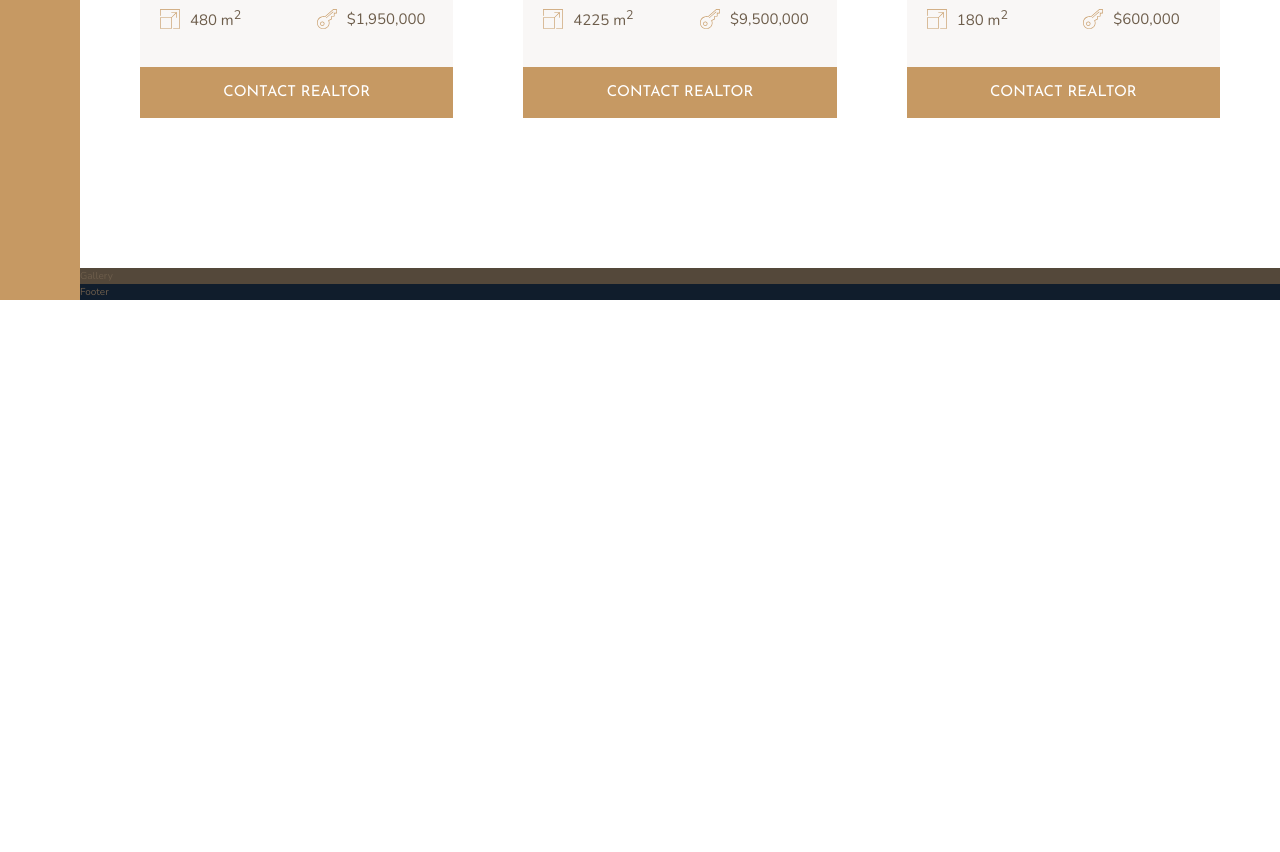
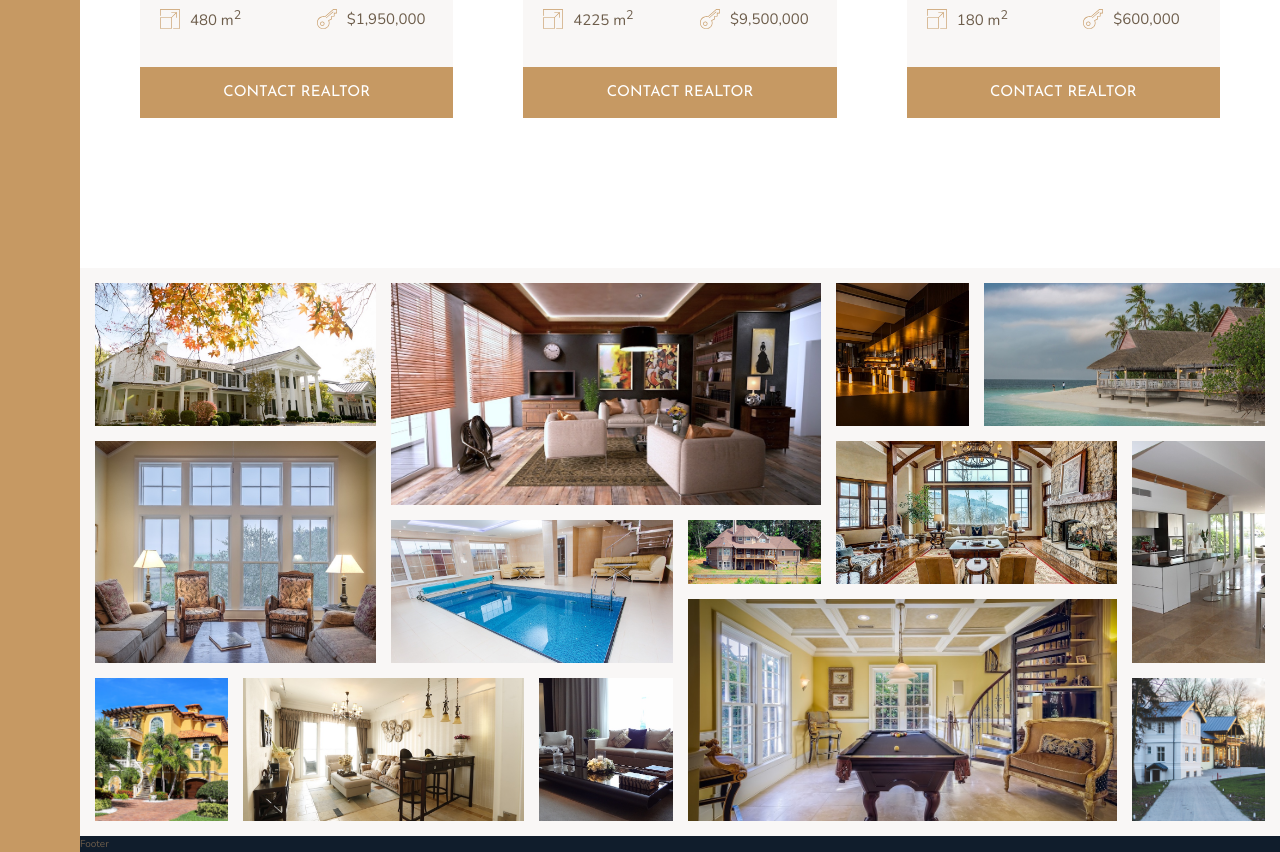
Before and after one commit to jyandell83/advanced-css-project-3, a plain HTML site: page index.html in a window 1280 px wide. Shown: the part 2804-3656 px from the top of the page. Before the commit the page ends 3104 px from the top, so only its background shows below. Drawn offline with nearby package versions, Linux system fonts and the light colour scheme.

Commit message:
finish gallery

```diff
--- a/css/style.css
+++ b/css/style.css
@@ -202,8 +202,60 @@ body {
     grid-column: 1 / -1; }
 
 .gallery {
-  background-color: #54483A;
-  grid-column: full-start / full-end; }
+  background-color: #f9f7f6;
+  grid-column: full-start / full-end;
+  display: grid;
+  grid-template-columns: repeat(8, 1fr);
+  grid-template-rows: repeat(7, 5vw);
+  grid-gap: 1.5rem;
+  padding: 1.5rem; }
+  .gallery__item--1 {
+    grid-row: 1 / span 2;
+    grid-column: 1 / span 2; }
+  .gallery__item--2 {
+    grid-row: 1 / span 3;
+    grid-column: 3 / span 3; }
+  .gallery__item--3 {
+    grid-row: 1 / 3;
+    grid-column: 6 / 7; }
+  .gallery__item--4 {
+    grid-row: 1 / 3;
+    grid-column: 7 / -1; }
+  .gallery__item--5 {
+    grid-row: 3 / 6;
+    grid-column: 1 / span 2; }
+  .gallery__item--6 {
+    grid-row: 4 / 6;
+    grid-column: 3 / 5; }
+  .gallery__item--7 {
+    grid-row: 4 / 5;
+    grid-column: 5 / 6; }
+  .gallery__item--8 {
+    grid-row: 3 / 5;
+    grid-column: 6 / 8; }
+  .gallery__item--9 {
+    grid-row: 3 / 6;
+    grid-column: 8 / -1; }
+  .gallery__item--10 {
+    grid-row: 6 / -1;
+    grid-column: 1 / 2; }
+  .gallery__item--11 {
+    grid-row: 6 / 8;
+    grid-column: 2 / 4; }
+  .gallery__item--12 {
+    grid-row: 6 / -1;
+    grid-column: 4 / 5; }
+  .gallery__item--13 {
+    grid-row: 5 / -1;
+    grid-column: 5 / 8; }
+  .gallery__item--14 {
+    grid-row: 6 / -1;
+    grid-column: 8 / -1; }
+  .gallery__img {
+    height: 100%;
+    width: 100%;
+    object-fit: cover;
+    display: block; }
 
 .footer {
   background-color: #101d2c;
--- a/index.html
+++ b/index.html
@@ -292,9 +292,50 @@
                     </div>
 		</section>
 
-		<div class="gallery">
-			Gallery
-		</div>
+		<section class="gallery">
+                    <figure class="gallery__item gallery__item--1">
+                        <img class="gallery__img" src="img/gal-1.jpeg" alt="Gallery Image 1">
+                    </figure>
+                    <figure class="gallery__item gallery__item--2">
+                        <img class="gallery__img" src="img/gal-2.jpeg" alt="Gallery Image 2">
+                    </figure>
+                    <figure class="gallery__item gallery__item--3">
+                        <img class="gallery__img" src="img/gal-3.jpeg" alt="Gallery Image 3">
+                    </figure>
+                    <figure class="gallery__item gallery__item--4">
+                        <img class="gallery__img" src="img/gal-4.jpeg" alt="Gallery Image 4">
+                    </figure>
+                    <figure class="gallery__item gallery__item--5">
+                        <img class="gallery__img" src="img/gal-5.jpeg" alt="Gallery Image 5">
+                    </figure>
+                    <figure class="gallery__item gallery__item--6">
+                        <img class="gallery__img" src="img/gal-6.jpeg" alt="Gallery Image 6">
+                    </figure>
+                    <figure class="gallery__item gallery__item--7">
+                        <img class="gallery__img" src="img/gal-7.jpeg" alt="Gallery Image 7">
+                    </figure>
+                    <figure class="gallery__item gallery__item--8">
+                        <img class="gallery__img" src="img/gal-8.jpeg" alt="Gallery Image 8">
+                    </figure>
+                    <figure class="gallery__item gallery__item--9">
+                        <img class="gallery__img" src="img/gal-9.jpeg" alt="Gallery Image 9">
+                    </figure>
+                    <figure class="gallery__item gallery__item--10">
+                        <img class="gallery__img" src="img/gal-10.jpeg" alt="Gallery Image 10">
+                    </figure>
+                    <figure class="gallery__item gallery__item--11">
+                        <img class="gallery__img" src="img/gal-11.jpeg" alt="Gallery Image 11">
+                    </figure>
+                    <figure class="gallery__item gallery__item--12">
+                        <img class="gallery__img" src="img/gal-12.jpeg" alt="Gallery Image 12">
+                    </figure>
+                    <figure class="gallery__item gallery__item--13">
+                        <img class="gallery__img" src="img/gal-13.jpeg" alt="Gallery Image 13">
+                    </figure>
+                    <figure class="gallery__item gallery__item--14">
+                        <img class="gallery__img" src="img/gal-14.jpeg" alt="Gallery Image 14">
+                    </figure>
+		</section>
 
 		<div class="footer">
 			Footer
--- a/sass/_gallery.scss
+++ b/sass/_gallery.scss
@@ -1,4 +1,93 @@
 .gallery {
-	background-color: $color-grey-dark-1;
+	background-color: $color-grey-light-1;
 	grid-column: full-start / full-end;
+
+        display: grid;
+        grid-template-columns: repeat(8, 1fr);
+        grid-template-rows: repeat(7, 5vw);
+        grid-gap: 1.5rem;
+        padding: 1.5rem;
+
+        &__item {
+
+            &--1 {
+                grid-row: 1 / span 2;
+                grid-column: 1 / span 2;
+            }
+
+            &--2 {
+                grid-row: 1 / span 3;
+                grid-column: 3 / span 3;
+            }
+
+
+            &--3 {
+                grid-row: 1 / 3;
+                grid-column: 6 / 7;
+            }
+
+
+            &--4 {
+                grid-row: 1 / 3;
+                grid-column: 7 / -1;
+            }
+
+            &--5 {
+                grid-row: 3 / 6;
+                grid-column: 1 / span 2;
+            }
+
+            &--6 {
+                grid-row: 4 / 6;
+                grid-column: 3 / 5;
+            }
+
+            &--7 {
+                grid-row: 4 / 5;
+                grid-column: 5 / 6;
+            }
+
+            &--8 {
+                grid-row: 3 / 5;
+                grid-column: 6 / 8;
+            }
+
+            &--9 {
+                grid-row: 3 / 6;
+                grid-column: 8 / -1;
+            }
+
+            &--10 {
+                grid-row: 6 / -1;
+                grid-column: 1 / 2;
+            }
+
+            &--11 {
+                grid-row: 6 / 8;
+                grid-column: 2 / 4;
+            }
+
+            &--12 {
+                grid-row: 6 / -1;
+                grid-column: 4 / 5;
+            }
+
+            &--13 {
+                grid-row: 5 / -1;
+                grid-column: 5 / 8;
+            }
+
+            &--14 {
+                grid-row: 6 / -1;
+                grid-column: 8 / -1;
+            }
+        }
+
+        &__img {
+            height: 100%;
+            width: 100%;
+            object-fit: cover;
+            display: block;
+        }
+
 }
```
